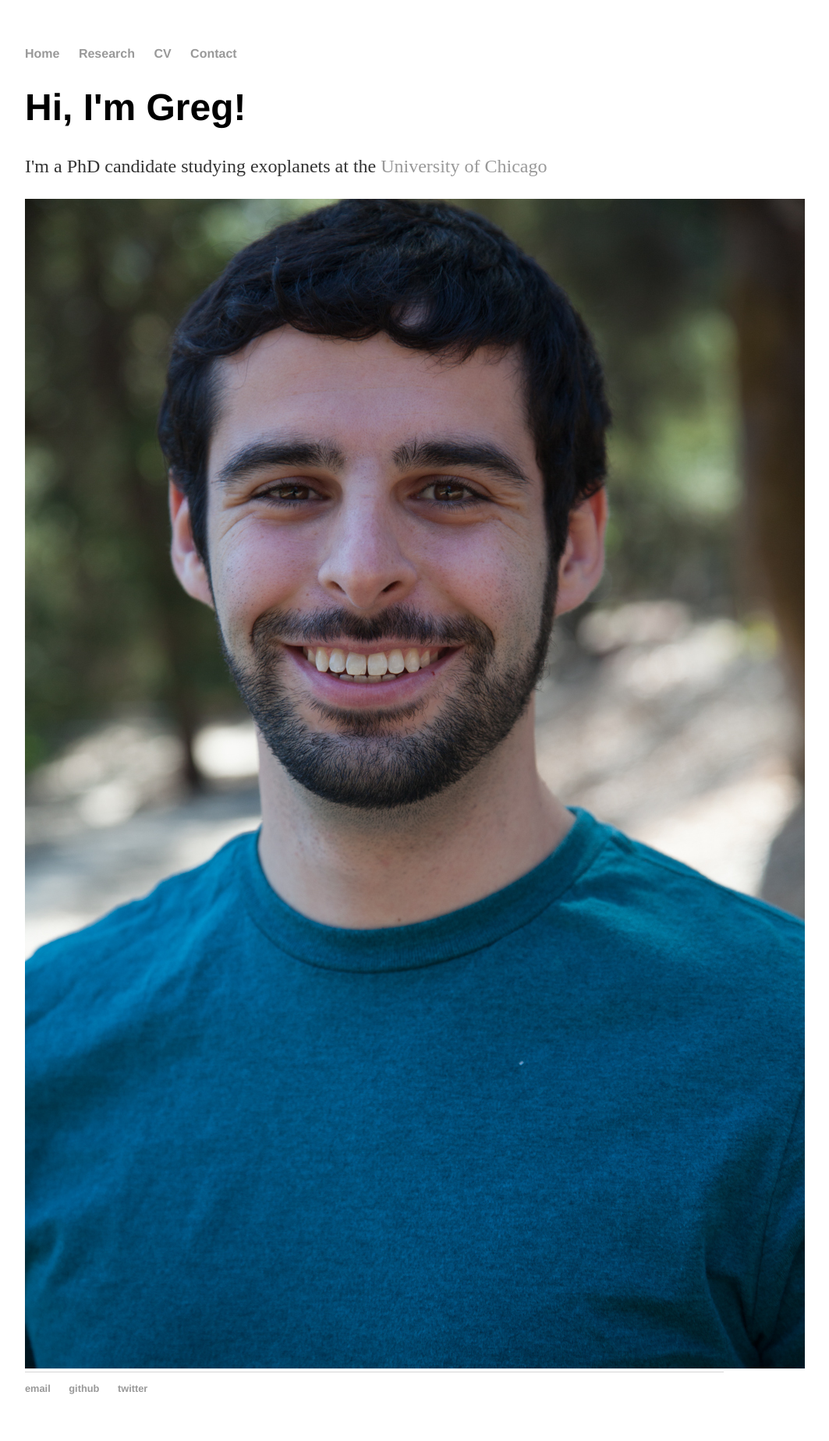
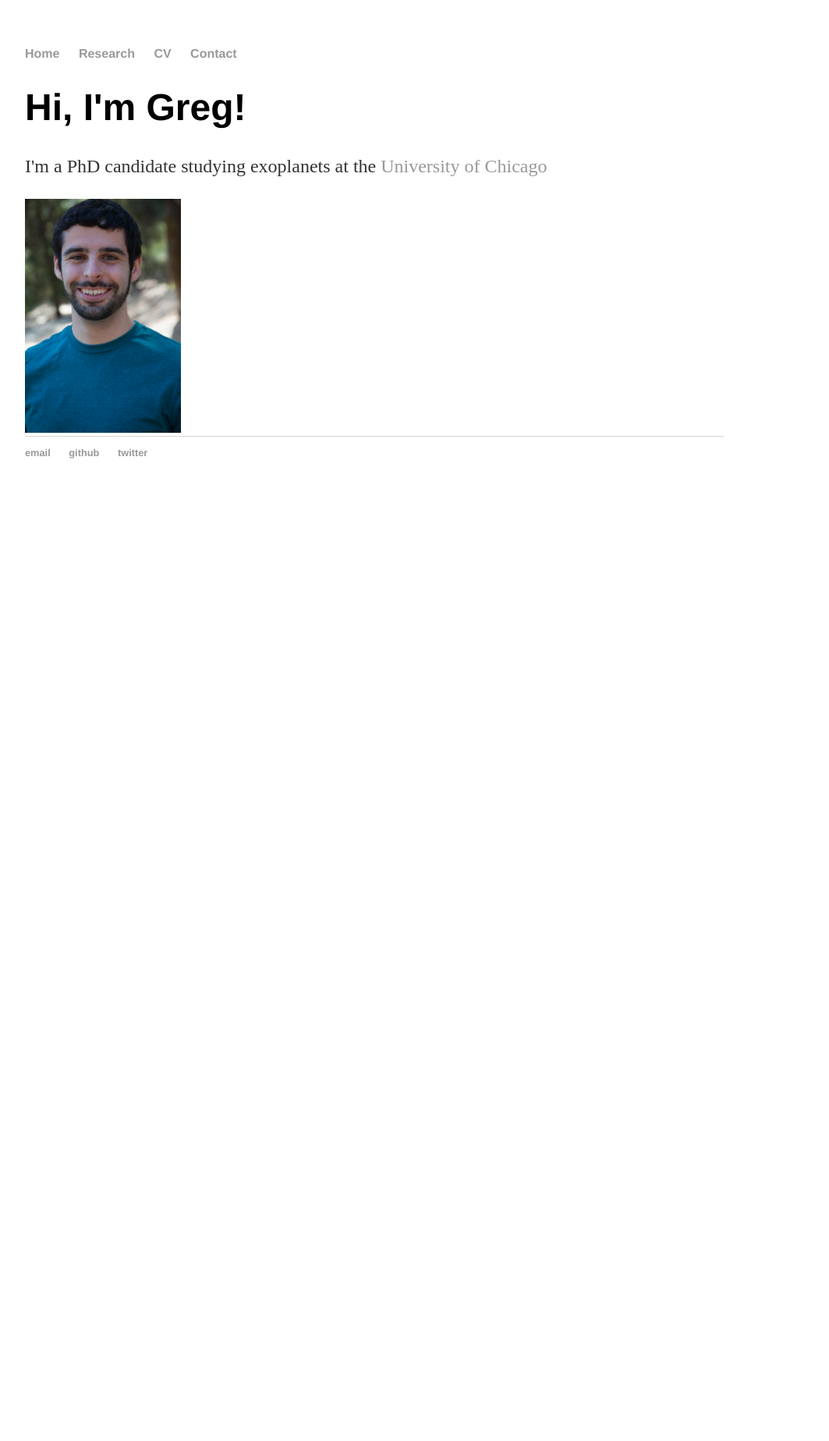
Before and after one commit to gjgilbert/gjgilbert.github.io, a Jekyll site: the page built from index.html, in a window 1280 px wide. Shown: the whole page at 78% size, without its empty margins (160-1223 px from the left). Built offline with Jekyll 4.4.1, drawn with Linux system fonts in a browser that asks for light colours; after the commit the page ends 900 px from its top, so only the background shows below that.

Commit message:
Update index.html

```diff
--- a/index.html
+++ b/index.html
@@ -7,6 +7,6 @@ title: Greg Gilbert
 	<p>I'm a PhD candidate studying exoplanets at the <a href="https://astrophysics.uchicago.edu/">University of Chicago</a></p>
 
 	<body>
-		<img src="headshot.jpg">
+		<img src="headshot.jpg" width="200", height="300">
 	</body>
 </div><!-- /.blurb -->
```
